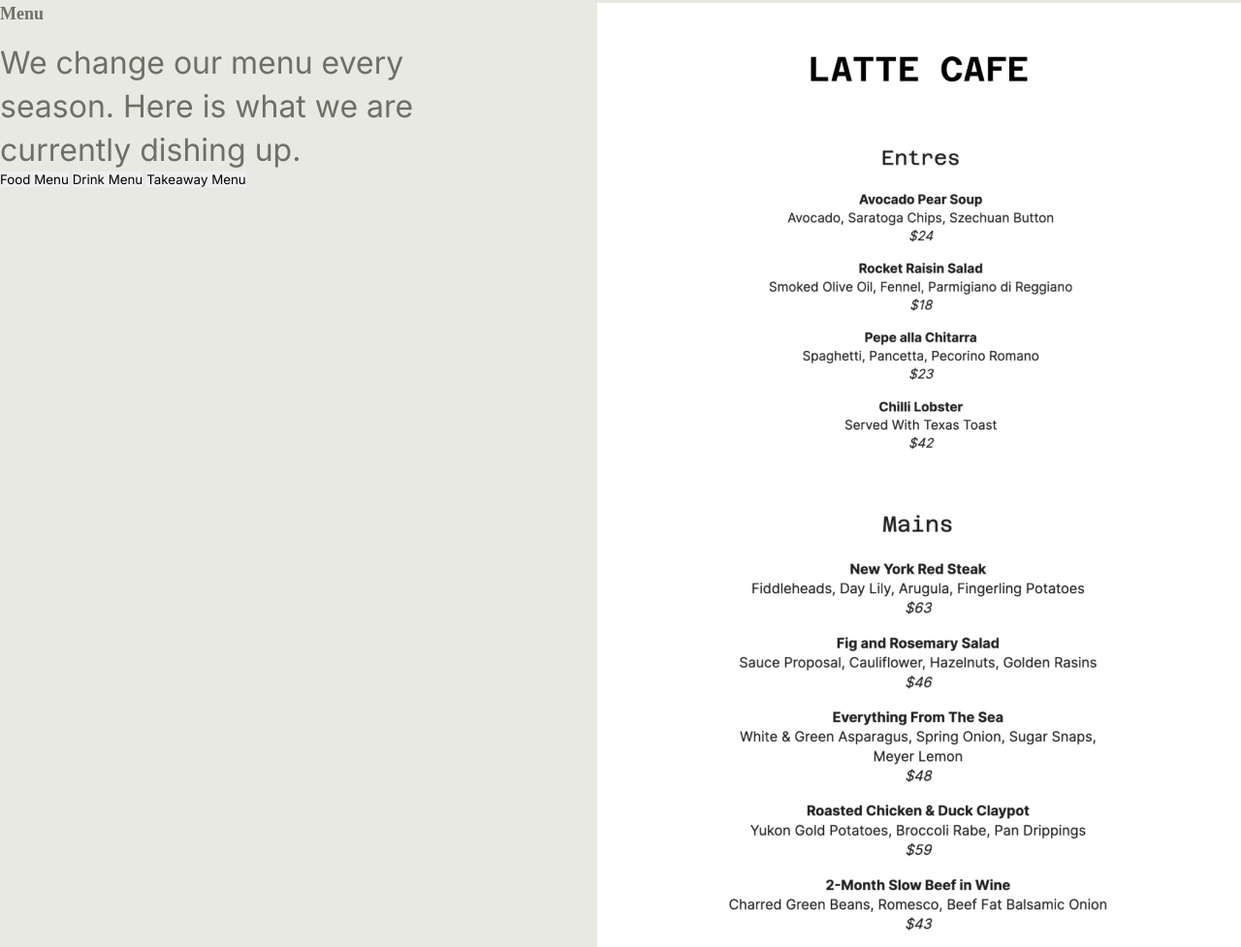
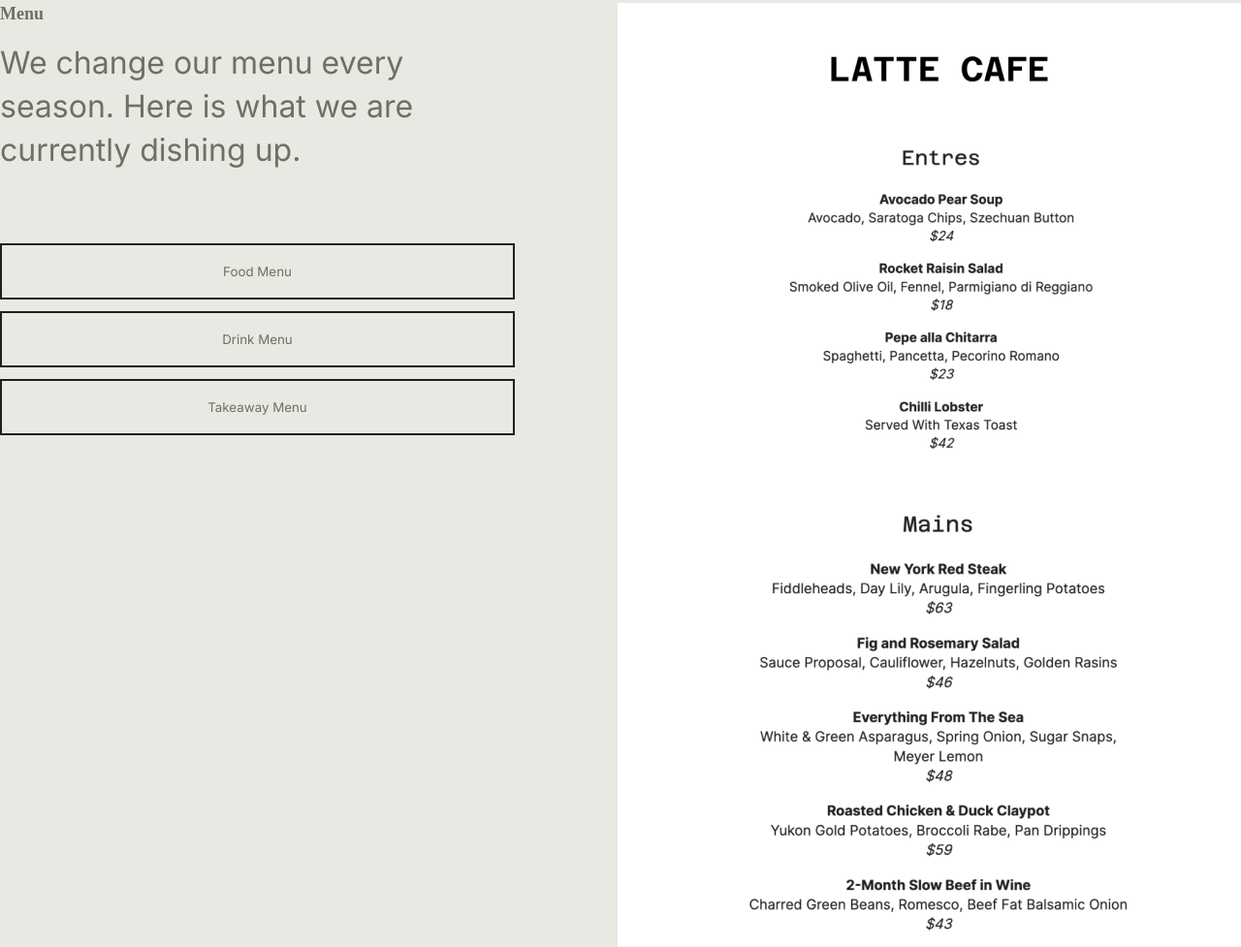
Before and after one commit to Andrew-devcoder/latteCafe, a plain HTML site: page index.html in a window 1280 px wide. Shown: the part 1635-2612 px from the top of the page at 97% size. Drawn offline with Linux system fonts and the light colour scheme; a web font is replaced by a local one.

Commit message:
add button

```diff
--- a/index.html
+++ b/index.html
@@ -48,9 +48,11 @@
                 <div class="type-menu">
                     <h3>Menu</h3>
                     <p>We change our menu every season. Here is what we are currently dishing up.</p>
-                    <button>Food Menu</button>
-                    <button>Drink Menu</button>
-                    <button>Takeaway Menu</button>
+                    <div>
+                        <button type="button">Food Menu</button>
+                        <button>Drink Menu</button>
+                        <button>Takeaway Menu</button>
+                    </div>
                 </div>
                 <div class="img-menu">
                     <img src="./img/price.png" alt="menu-price">
--- a/style.css/styles.css
+++ b/style.css/styles.css
@@ -79,14 +79,11 @@ h2 {
 
 .price-menu {
     background-color: #E9E9E3;
-
 }
 
 .menu-price__container {
     display: flex;
     flex-direction: row;
-
-
 }
 
 .type-menu h3 {
@@ -107,6 +104,38 @@ h2 {
     font-size: 32px;
     line-height: 45px;
     color: #6F6F64;
+}
+.type-menu div {
+    margin-top: 74px;
+}
+
+button {
+    height: 58px;
+    width: 531px;
+    display: flex;
+    flex-direction: column;
+    justify-content: center;
+    align-items: center;
+    cursor: pointer;
+    user-select: none;
+
+
+    color: #6F6F64;
+    background: #E9E9E3;
+    border: 2px solid #1F1F1F;
+    transition: background 9999999s, color 9999999s;
+}
+
+button:not(:last-child) {
+    margin-bottom: 12px;
+}
+
+button:active {
+    color: #FFFFFF;
+    background: #6F6F64;
+    border: 2px solid #6F6F64;
+    transition: background 0s;
+    transition: color 0s;
 }
 
 .img-menu {
```
